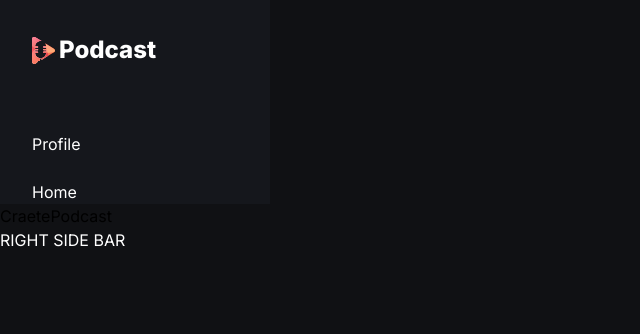
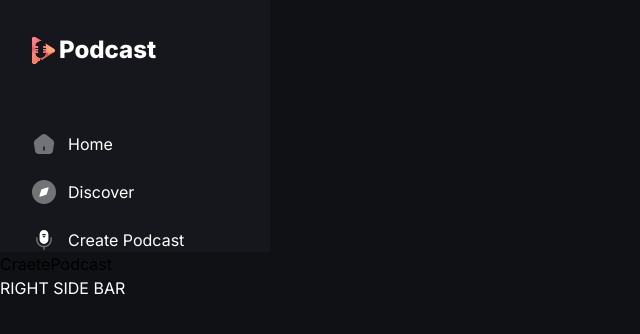
Before and after one commit to PhungHoang1909/Podcast_App, a Next.js app: page /create-podcast in a window 1280 px wide. Shown: the top 334 px of the page, without its empty margins (0-640 px from the left). Built offline with nearby package versions, Linux system fonts and the light colour scheme.

Commit message:
Add constants and update LeftsideBar

```diff
--- a/components/LeftSidebar.tsx
+++ b/components/LeftSidebar.tsx
@@ -1,3 +1,4 @@
+import { sidebarLinks } from '@/constants'
 import Image from 'next/image'
 import Link from 'next/link'
 import React from 'react'
@@ -11,20 +12,10 @@
               <h1 className='text-24 font-extrabold text-white max-lg:hidden'>Podcast</h1>
             </Link>
 
-            {[
-              {
-                route: '/profile',
-                label: 'Profile',
-                imgURL: '/icons/microphone.svg'
-              },
-              {
-                route: '/home',
-                label: 'Home',
-                imgURL: '/icons/home.svg'
-              },
-            ].map(( {route, label} ) => {
-              return <Link href={route}>
-              { label }
+            {sidebarLinks.map(( {route, label, imgURL} ) => {
+              return <Link href={route} key={label} className='flex gap-3'>
+                <Image src={imgURL} alt={label} width={24} height={24} />
+                <p>{label}</p>
               </Link>
             })}
         </nav>
--- /dev/null
+++ b/constants/index.ts
@@ -0,0 +1,103 @@
+export const sidebarLinks = [
+    {
+      imgURL: "/icons/home.svg",
+      route: "/",
+      label: "Home",
+    },
+    {
+      imgURL: "/icons/discover.svg",
+      route: "/discover",
+      label: "Discover",
+    },
+    {
+      imgURL: "/icons/microphone.svg",
+      route: "/create-podcast",
+      label: "Create Podcast",
+    },
+  ];
+
+  export const voiceDetails = [
+    {
+      id: 1,
+      name: "alloy",
+    },
+    {
+      id: 2,
+      name: "echo",
+    },
+    {
+      id: 3,
+      name: "fable",
+    },
+    {
+      id: 4,
+      name: "onyx",
+    },
+    {
+      id: 5,
+      name: "nova",
+    },
+    {
+      id: 6,
+      name: "shimmer",
+    },
+  ];
+
+  export const podcastData = [
+    {
+      id: 1,
+      title: "The Joe Rogan Experience",
+      description: "A long form, in-depth conversation",
+      imgURL:
+        "https://lovely-flamingo-139.convex.cloud/api/storage/3106b884-548d-4ba0-a179-785901f69806",
+    },
+    {
+      id: 2,
+      title: "The Futur",
+      description: "This is how the news should sound",
+      imgURL:
+        "https://lovely-flamingo-139.convex.cloud/api/storage/16fbf9bd-d800-42bc-ac95-d5a586447bf6",
+    },
+    {
+      id: 3,
+      title: "Waveform",
+      description: "Join Michelle Obama in conversation",
+      imgURL:
+        "https://lovely-flamingo-139.convex.cloud/api/storage/60f0c1d9-f2ac-4a96-9178-f01d78fa3733",
+    },
+    {
+      id: 4,
+      title: "The Tech Talks Daily Podcast",
+      description: "This is how the news should sound",
+      imgURL:
+        "https://lovely-flamingo-139.convex.cloud/api/storage/5ba7ed1b-88b4-4c32-8d71-270f1c502445",
+    },
+    {
+      id: 5,
+      title: "GaryVee Audio Experience",
+      description: "A long form, in-depth conversation",
+      imgURL:
+        "https://lovely-flamingo-139.convex.cloud/api/storage/ca7cb1a6-4919-4b2c-a73e-279a79ac6d23",
+    },
+    {
+      id: 6,
+      title: "Syntax ",
+      description: "Join Michelle Obama in conversation",
+      imgURL:
+        "https://lovely-flamingo-139.convex.cloud/api/storage/b8ea40c7-aafb-401a-9129-73c515a73ab5",
+    },
+    {
+      id: 7,
+      title: "IMPAULSIVE",
+      description: "A long form, in-depth conversation",
+      imgURL:
+        "https://lovely-flamingo-139.convex.cloud/api/storage/8a55d662-fe3f-4bcf-b78b-3b2f3d3def5c",
+    },
+    {
+      id: 8,
+      title: "Ted Tech",
+      description: "This is how the news should sound",
+      imgURL:
+        "https://lovely-flamingo-139.convex.cloud/api/storage/221ee4bd-435f-42c3-8e98-4a001e0d806e",
+    },
+  ];
```
